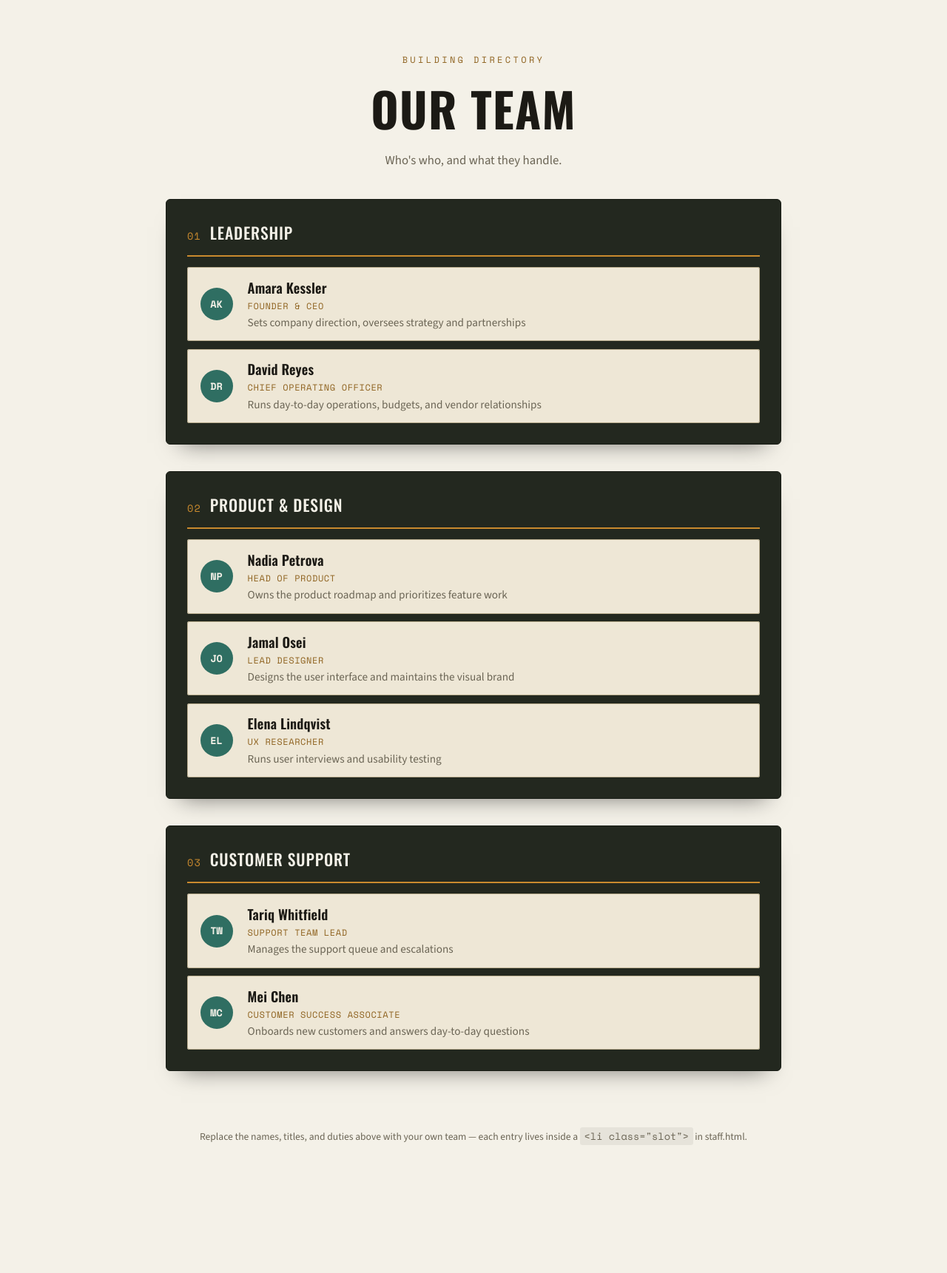
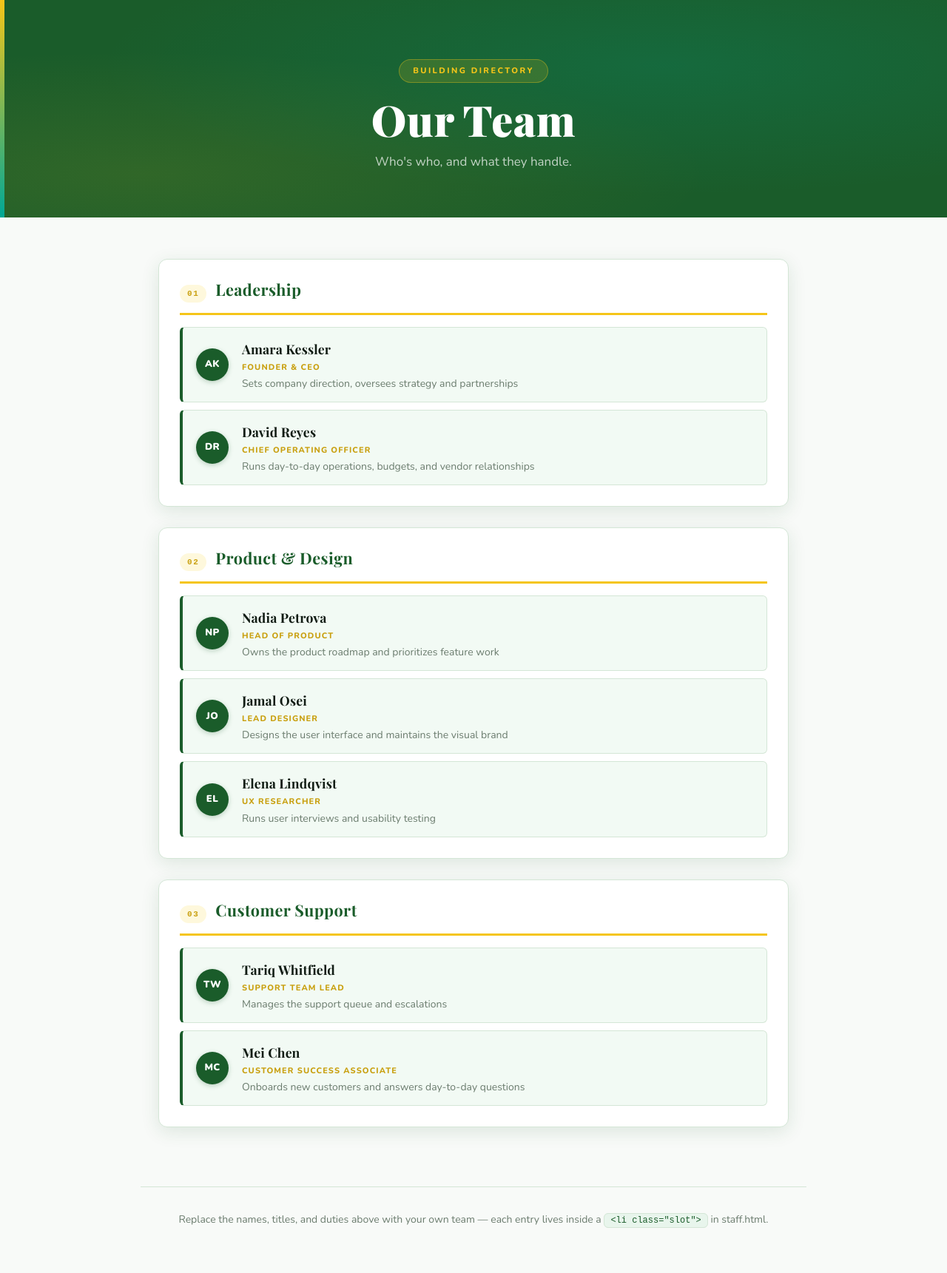
Before and after one commit to MonroeLeslieOtieno/Husika-project, a PHP site: page /staff.html in a window 1280 px wide. Shown: the whole page at 74% size. Before the commit the page ends 1548 px from the top, so only its background shows below. Run offline with PHP 8.4, Linux system fonts and the light colour scheme.

Commit message:
Initial commit

```diff
--- a/client/staff.css
+++ b/client/staff.css
@@ -1,218 +1,418 @@
 /* ============================================
-   Tokens
+   HUSIKA EVENTS — staff.css
+   Staff / Team Directory Page
    ============================================ */
+
+/* ── Google Fonts (match main site) ── */
+@import url('https://fonts.googleapis.com/css2?family=Nunito:wght@400;600;700;800;900&family=Playfair+Display:wght@700;900&display=swap');
+
+/* ── Design Tokens (mirrors styles.css :root) ── */
 :root {
-  --board:        #23281f;   /* charcoal-green board panel */
-  --board-edge:    #171b14;
-  --slot:         #eee7d6;   /* inset cream slot */
-  --slot-shadow:  #b9ad8e;
-  --ink:          #1c1a15;
-  --amber:        #c98a2e;   /* directory-board amber accent */
-  --amber-dim:    #8f6320;
-  --teal:         #2f6e62;   /* secondary accent */
-  --paper:        #f4f1e8;
-  --muted:        #6b6555;
+  /* Brand palette */
+  --green-deep:   #1A5C2A;
+  --green-mid:    #2A7A3B;
+  --green-light:  #E8F5EC;
+  --green-xlight: #F2FAF4;
+  --teal:         #00A896;
+  --teal-light:   #E0F5F3;
+  --gold:         #F5C518;
+  --gold-dark:    #C9A010;
+  --gold-light:   #FEF8DC;
+  --red:          #E8231A;
+  --red-light:    #FDECEB;
 
-  --font-display: 'Oswald', sans-serif;
-  --font-body:    'Source Sans 3', sans-serif;
-  --font-mono:    'Space Mono', monospace;
+  /* Neutrals */
+  --white:        #FFFFFF;
+  --off-white:    #F8FAF8;
+  --paper:        #F4F1E8;   /* kept from original — works as warm page bg */
+  --text-dark:    #111C14;
+  --text-mid:     #3D4F40;
+  --text-muted:   #6B7C6E;
+  --border:       #D4E6D6;
+  --border-dark:  #B5CFB8;
+
+  /* Typography */
+  --font-display: 'Playfair Display', Georgia, serif;
+  --font-body:    'Nunito', 'Segoe UI', sans-serif;
+  --font-mono:    'Courier New', Courier, monospace;
+
+  /* Spacing / radii / shadows */
+  --radius-sm:   6px;
+  --radius-md:   12px;
+  --radius-lg:   20px;
+  --shadow-sm:   0 2px 8px  rgba(26, 92, 42, 0.08);
+  --shadow-md:   0 6px 24px rgba(26, 92, 42, 0.12);
+  --shadow-lg:   0 18px 40px rgba(26, 92, 42, 0.14);
+
+  /* Nav height — used to offset sticky header */
+  --nav-h: 70px;
 }
 
-* { box-sizing: border-box; }
+/* ── Reset ── */
+*, *::before, *::after {
+  box-sizing: border-box;
+  margin: 0;
+  padding: 0;
+}
 
 html { scroll-behavior: smooth; }
 
 body {
-  margin: 0;
-  background: var(--paper);
-  color: var(--ink);
+  background: var(--off-white);
+  color: var(--text-dark);
   font-family: var(--font-body);
-  line-height: 1.5;
+  line-height: 1.65;
+  font-size: 16px;
 }
 
 /* ============================================
-   Header
+   Page Header — mirrors the hero eyebrow
+   style used across the main site
    ============================================ */
 .board-header {
-  padding: 4.5rem 1.5rem 2.5rem;
+  background: var(--green-deep);
+  background-image:
+    radial-gradient(ellipse at 70% 30%, rgba(0, 168, 150, 0.18) 0%, transparent 60%),
+    radial-gradient(ellipse at 15% 80%, rgba(245, 197, 24, 0.10) 0%, transparent 50%);
+  padding: 80px 24px 60px;
   text-align: center;
+  position: relative;
+  overflow: hidden;
+}
+
+/* Left gold accent bar — same motif as hero section */
+.board-header::before {
+  content: '';
+  position: absolute;
+  left: 0; top: 0; bottom: 0;
+  width: 6px;
+  background: linear-gradient(to bottom, var(--gold), var(--teal));
 }
 
 .board-header__eyebrow {
-  margin: 0 0 0.5rem;
-  font-family: var(--font-mono);
-  font-size: 0.75rem;
-  letter-spacing: 0.28em;
+  display: inline-block;
+  background: rgba(245, 197, 24, 0.15);
+  color: var(--gold);
+  font-family: var(--font-body);
+  font-size: 11px;
+  font-weight: 800;
+  letter-spacing: 0.22em;
   text-transform: uppercase;
-  color: var(--amber-dim);
+  padding: 6px 18px;
+  border-radius: 50px;
+  border: 1px solid rgba(245, 197, 24, 0.35);
+  margin-bottom: 18px;
 }
 
 .board-header__title {
-  margin: 0;
   font-family: var(--font-display);
-  font-weight: 700;
-  font-size: clamp(2.5rem, 6vw, 4rem);
-  letter-spacing: 0.02em;
-  text-transform: uppercase;
-  color: var(--ink);
+  font-weight: 900;
+  font-size: clamp(2.2rem, 6vw, 3.6rem);
+  letter-spacing: 0.01em;
+  color: var(--white);
+  line-height: 1.1;
+  margin-bottom: 12px;
 }
 
 .board-header__sub {
-  margin: 0.6rem 0 0;
-  color: var(--muted);
-  font-size: 1.05rem;
+  font-size: 17px;
+  color: rgba(255, 255, 255, 0.72);
+  max-width: 520px;
+  margin: 0 auto;
 }
 
 /* ============================================
-   Board + Departments
+   Main Board Container
    ============================================ */
 .board {
-  max-width: 880px;
+  max-width: 900px;
   margin: 0 auto;
-  padding: 0 1.5rem 4rem;
+  padding: 56px 24px 80px;
   display: flex;
   flex-direction: column;
-  gap: 2.25rem;
+  gap: 28px;
 }
 
+/* ============================================
+   Department Card — replaces charcoal board
+   with the site's green-panel aesthetic
+   ============================================ */
 .dept {
-  background: var(--board);
-  border: 1px solid var(--board-edge);
-  border-radius: 6px;
-  padding: 1.75rem;
-  box-shadow: 0 18px 30px -20px rgba(0, 0, 0, 0.55);
+  background: var(--white);
+  border: 1.5px solid var(--border);
+  border-radius: var(--radius-md);
+  padding: 28px;
+  box-shadow: var(--shadow-md);
+  transition: box-shadow 0.2s;
 }
 
+.dept:hover {
+  box-shadow: var(--shadow-lg);
+}
+
+/* Department label row */
 .dept__label {
   display: flex;
   align-items: baseline;
-  gap: 0.75rem;
-  padding-bottom: 0.9rem;
-  margin-bottom: 0.9rem;
-  border-bottom: 2px solid var(--amber);
+  gap: 12px;
+  padding-bottom: 14px;
+  margin-bottom: 16px;
+  border-bottom: 3px solid var(--gold);
 }
 
+/* Short dept code — kept from original, restyled */
 .dept__code {
   font-family: var(--font-mono);
-  font-size: 0.85rem;
-  color: var(--amber);
-  letter-spacing: 0.08em;
+  font-size: 11px;
+  font-weight: 700;
+  color: var(--gold-dark);
+  letter-spacing: 0.14em;
+  text-transform: uppercase;
+  background: var(--gold-light);
+  padding: 3px 10px;
+  border-radius: 50px;
+  flex-shrink: 0;
 }
 
 .dept__label h2 {
-  margin: 0;
   font-family: var(--font-display);
-  font-weight: 500;
+  font-weight: 700;
   font-size: 1.35rem;
-  letter-spacing: 0.04em;
-  text-transform: uppercase;
-  color: var(--paper);
+  letter-spacing: 0.02em;
+  color: var(--green-deep);
+  line-height: 1.2;
 }
 
 /* ============================================
-   Slots (staff rows)
+   Slot List (staff rows)
    ============================================ */
 .slot-list {
   list-style: none;
-  margin: 0;
-  padding: 0;
   display: flex;
   flex-direction: column;
-  gap: 0.65rem;
+  gap: 10px;
 }
 
+/* Individual staff slot */
 .slot {
   display: grid;
   grid-template-columns: 3rem 1fr 1fr;
   grid-template-areas:
-    "initials name   name"
-    "initials title  title"
-    "initials duty   duty";
+    "initials name  name"
+    "initials title title"
+    "initials duty  duty";
   align-items: center;
-  column-gap: 1rem;
-  row-gap: 0.15rem;
-  background: var(--slot);
-  border-radius: 3px;
-  padding: 0.85rem 1.1rem;
-  box-shadow: inset 0 0 0 1px var(--slot-shadow);
+  column-gap: 14px;
+  row-gap: 2px;
+
+  background: var(--green-xlight);
+  border: 1.5px solid var(--border);
+  border-left: 4px solid var(--green-deep);
+  border-radius: var(--radius-sm);
+  padding: 14px 18px;
+  transition: background 0.15s, border-color 0.15s, transform 0.15s;
 }
 
+.slot:hover {
+  background: var(--green-light);
+  border-left-color: var(--teal);
+  transform: translateX(3px);
+}
+
+/* Avatar circle */
 .slot__initials {
   grid-area: initials;
   align-self: center;
   width: 2.75rem;
   height: 2.75rem;
   border-radius: 50%;
-  background: var(--teal);
-  color: var(--paper);
-  font-family: var(--font-mono);
-  font-weight: 700;
-  font-size: 0.85rem;
+  background: var(--green-deep);
+  color: var(--white);
+  font-family: var(--font-body);
+  font-weight: 900;
+  font-size: 13px;
+  letter-spacing: 0.03em;
   display: flex;
   align-items: center;
   justify-content: center;
+  flex-shrink: 0;
+  box-shadow: 0 2px 6px rgba(26, 92, 42, 0.25);
+  transition: background 0.15s;
 }
 
+.slot:hover .slot__initials {
+  background: var(--teal);
+}
+
+/* Full name */
 .slot__name {
   grid-area: name;
   font-family: var(--font-display);
-  font-weight: 600;
-  font-size: 1.15rem;
-  color: var(--ink);
+  font-weight: 700;
+  font-size: 1.1rem;
+  color: var(--text-dark);
   letter-spacing: 0.01em;
 }
 
+/* Role title */
 .slot__title {
   grid-area: title;
-  font-family: var(--font-mono);
-  font-size: 0.75rem;
-  letter-spacing: 0.05em;
+  font-family: var(--font-body);
+  font-size: 11px;
+  font-weight: 800;
+  letter-spacing: 0.1em;
   text-transform: uppercase;
-  color: var(--amber-dim);
+  color: var(--gold-dark);
 }
 
+/* Duty / description */
 .slot__duty {
   grid-area: duty;
-  font-size: 0.95rem;
-  color: var(--muted);
+  font-size: 14px;
+  color: var(--text-muted);
+  line-height: 1.5;
+}
+
+/* ── Teal variant for leadership slots ── */
+.slot--lead {
+  border-left-color: var(--gold-dark);
+  background: var(--gold-light);
+}
+
+.slot--lead .slot__initials {
+  background: var(--gold-dark);
+}
+
+.slot--lead:hover {
+  border-left-color: var(--gold-dark);
+  background: #fef3c0;
+}
+
+.slot--lead:hover .slot__initials {
+  background: var(--gold-dark);
+}
+
+/* ── Teal dept variant ── */
+.dept--teal .dept__label {
+  border-bottom-color: var(--teal);
+}
+
+.dept--teal .dept__code {
+  background: var(--teal-light);
+  color: var(--teal);
+}
+
+.dept--teal .dept__label h2 {
+  color: var(--teal);
+}
+
+.dept--teal .slot {
+  border-left-color: var(--teal);
+}
+
+.dept--teal .slot__initials {
+  background: var(--teal);
+}
+
+.dept--teal .slot:hover {
+  border-left-color: var(--green-deep);
+}
+
+.dept--teal .slot:hover .slot__initials {
+  background: var(--green-deep);
+}
+
+/* ── Red / alert dept variant (e.g. Child Protection) ── */
+.dept--alert .dept__label {
+  border-bottom-color: var(--red);
+}
+
+.dept--alert .dept__code {
+  background: var(--red-light);
+  color: var(--red);
+}
+
+.dept--alert .dept__label h2 {
+  color: var(--red);
+}
+
+.dept--alert .slot {
+  border-left-color: var(--red);
+}
+
+.dept--alert .slot__initials {
+  background: var(--red);
+}
+
+.dept--alert .slot:hover {
+  border-left-color: var(--green-deep);
+}
+
+.dept--alert .slot:hover .slot__initials {
+  background: var(--green-deep);
 }
 
 /* ============================================
-   Footer
+   Footer — matches site's footer aesthetic
    ============================================ */
 .board-footer {
-  max-width: 880px;
+  max-width: 900px;
   margin: 0 auto;
-  padding: 0 1.5rem 4rem;
+  padding: 0 24px 60px;
   text-align: center;
-  color: var(--muted);
-  font-size: 0.85rem;
+  color: var(--text-muted);
+  font-size: 14px;
+  border-top: 1.5px solid var(--border);
+  padding-top: 32px;
 }
 
 .board-footer code {
   font-family: var(--font-mono);
-  background: rgba(0, 0, 0, 0.06);
-  padding: 0.1rem 0.35rem;
-  border-radius: 3px;
+  font-size: 12px;
+  background: var(--green-light);
+  color: var(--green-deep);
+  padding: 2px 8px;
+  border-radius: var(--radius-sm);
+  border: 1px solid var(--border);
+}
+
+.board-footer a {
+  color: var(--teal);
+  font-weight: 700;
+  text-decoration: underline;
+  transition: color 0.15s;
+}
+
+.board-footer a:hover {
+  color: var(--green-deep);
 }
 
 /* ============================================
    Responsive
    ============================================ */
-@media (max-width: 560px) {
+@media (max-width: 580px) {
+  .board-header { padding: 56px 20px 40px; }
+
+  .board { padding: 32px 16px 60px; }
+
+  .dept { padding: 20px 16px; }
+
   .slot {
     grid-template-columns: 2.5rem 1fr;
     grid-template-areas:
       "initials name"
       "initials title"
       "initials duty";
+    padding: 12px 14px;
   }
 
   .slot__initials {
     width: 2.25rem;
     height: 2.25rem;
-    font-size: 0.75rem;
+    font-size: 11px;
   }
+
+  .slot__name { font-size: 1rem; }
 }
 
 /* ============================================
@@ -220,10 +420,13 @@ body {
    ============================================ */
 a:focus-visible,
 button:focus-visible {
-  outline: 3px solid var(--teal);
-  outline-offset: 2px;
+  outline: 3px solid var(--gold);
+  outline-offset: 3px;
 }
 
 @media (prefers-reduced-motion: reduce) {
   html { scroll-behavior: auto; }
+  .slot, .dept, .slot__initials {
+    transition: none;
+  }
 }
```
Also changed, not shown: client/about.html (added, +29 -0 lines), client/activities.html (added, +42 -0 lines), client/admin.html (+31 -23 lines), client/gallery.html (added, +42 -0 lines), client/members.html (added, +30 -0 lines), client/reports.html (added, +42 -0 lines), client/settings.html (added, +41 -0 lines), client/dashboard.html (added).
